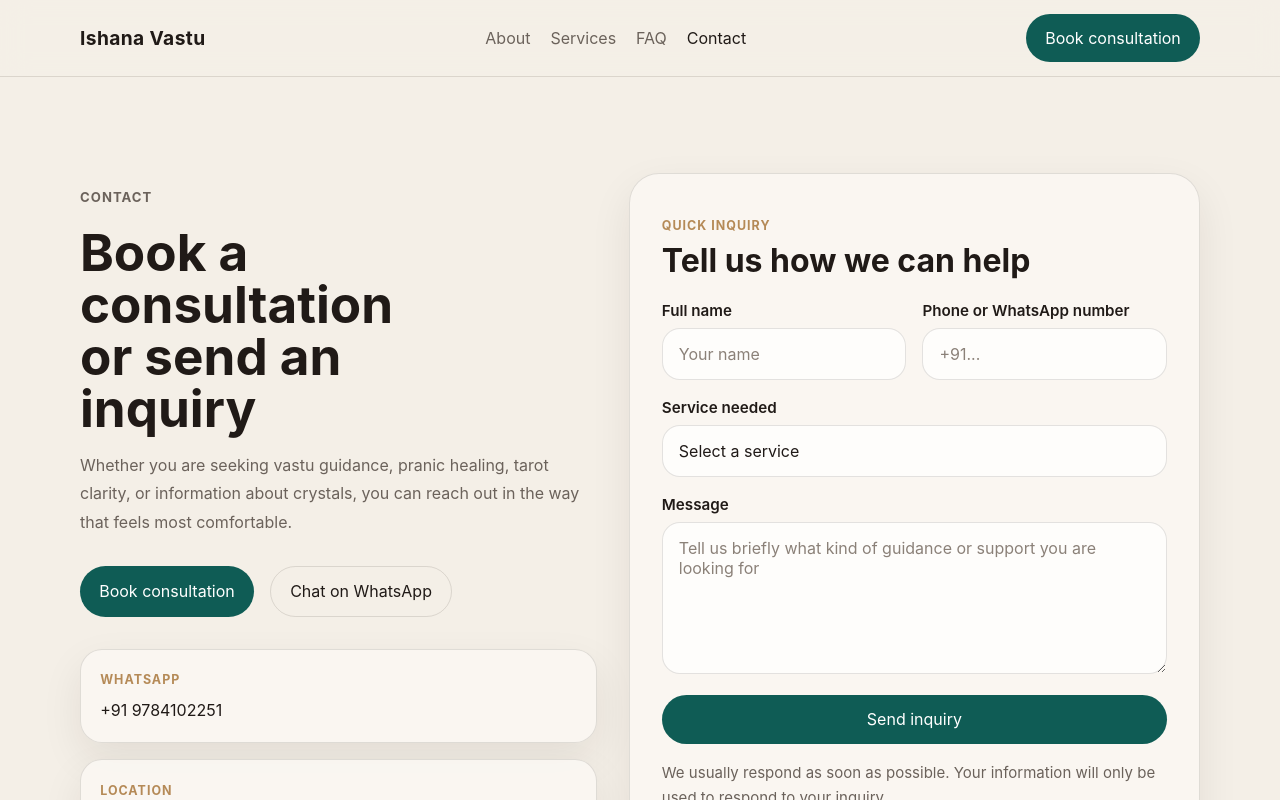
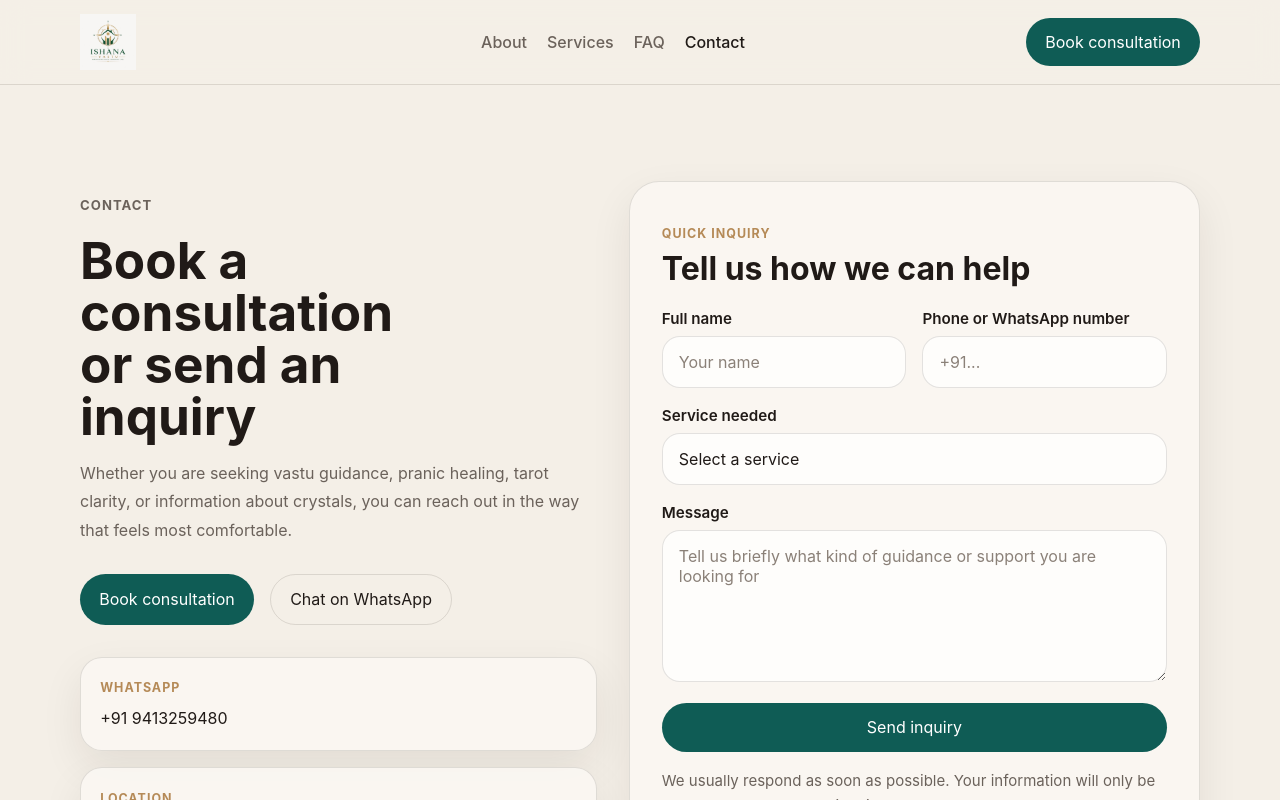
Before and after one commit to KumarManuSaraswat/ishana-vastu, a React (Vite) app: page /contact in a window 1280 px wide. Shown: the top 800 px of the page. Built offline with nearby package versions, Linux system fonts and the light colour scheme.

Commit message:
fixed contact form and added logo

```diff
--- a/index.html
+++ b/index.html
@@ -9,5 +9,12 @@
   <body>
     <div id="root"></div>
     <script type="module" src="/src/main.jsx"></script>
+    <form name="contact" netlify netlify-honeypot="bot-field" hidden>
+  <input type="text" name="fullName" />
+  <input type="text" name="phone" />
+  <input type="text" name="service" />
+  <textarea name="message"></textarea>
+  <input type="text" name="bot-field" />
+</form>
   </body>
 </html>
--- a/src/App.css
+++ b/src/App.css
@@ -65,22 +65,33 @@ img {
 }
 
 .navbar {
-  min-height: 76px;
+  min-height: 84px;
   display: flex;
   align-items: center;
   justify-content: space-between;
-  gap: 1rem;
+  gap: 1.25rem;
 }
 
 .brand {
-  font-size: 1.2rem;
-  font-weight: 700;
-  letter-spacing: 0.02em;
+  display: inline-flex;
+  align-items: center;
+  text-decoration: none;
+  flex: 0 0 auto;
+  min-width: 120px;
+}
+
+.brand-logo {
+  height: 56px;
+  max-width: 140px;
 }
 
 .nav {
   display: flex;
+  align-items: center;
+  justify-content: center;
   gap: 1.25rem;
+  flex: 1 1 auto;
+  min-width: 0;
 }
 
 .nav a,
@@ -88,6 +99,8 @@ img {
 .nav a.active {
   color: var(--muted);
   transition: color 0.25s ease;
+  white-space: nowrap;
+  font-weight: 500;
 }
 
 .nav a:hover,
@@ -108,6 +121,11 @@ img {
     background 0.25s ease,
     color 0.25s ease,
     box-shadow 0.25s ease;
+}
+
+.nav-cta {
+  flex: 0 0 auto;
+  white-space: nowrap;
 }
 
 .nav-cta,
@@ -148,7 +166,7 @@ img {
 }
 
 .hero-section {
-  min-height: calc(100vh - 76px);
+  min-height: calc(100vh - 84px);
   display: flex;
   align-items: center;
   padding: 4rem 0 3rem;
@@ -341,18 +359,6 @@ img {
   gap: 1.5rem;
 }
 
-@media (max-width: 980px) {
-  .team-grid {
-    grid-template-columns: repeat(2, minmax(0, 1fr));
-  }
-}
-
-@media (max-width: 640px) {
-  .team-grid {
-    grid-template-columns: 1fr;
-  }
-}
-
 .team-card {
   padding: 2rem;
   border-radius: 28px;
@@ -487,7 +493,7 @@ img {
 }
 
 .faq-page {
-  min-height: calc(100vh - 76px);
+  min-height: calc(100vh - 84px);
 }
 
 .faq-layout {
@@ -560,7 +566,7 @@ img {
 }
 
 .contact-page {
-  min-height: calc(100vh - 76px);
+  min-height: calc(100vh - 84px);
 }
 
 .contact-layout {
@@ -722,78 +728,6 @@ img {
   background: var(--surface);
 }
 
-@media (max-width: 900px) {
-  .hero-grid,
-  .about-grid,
-  .team-grid,
-  .services-grid,
-  .faq-layout,
-  .contact-layout,
-  .form-grid {
-    grid-template-columns: 1fr;
-  }
-
-  .hero-content h1,
-  .about-copy h2,
-  .section-heading h2,
-  .faq-intro h1,
-  .contact-intro h1 {
-    max-width: 100%;
-  }
-
-  .hero-card {
-    min-height: 300px;
-  }
-
-  .nav {
-    display: none;
-  }
-
-  .contact-form-shell {
-    position: static;
-  }
-}
-
-@media (max-width: 640px) {
-  .navbar {
-    min-height: 70px;
-  }
-
-  .hero-section {
-    padding-top: 2.5rem;
-  }
-
-  .hero-content h1 {
-    font-size: clamp(2.2rem, 10vw, 3.4rem);
-  }
-
-  .nav-cta,
-  .primary-btn,
-  .secondary-btn {
-    width: 100%;
-  }
-
-  .hero-actions,
-  .contact-actions {
-    flex-direction: column;
-  }
-
-  .consult-card,
-  .team-card,
-  .service-card,
-  .contact-form-card {
-    padding: 1.4rem;
-  }
-
-  .faq-question {
-    padding: 1rem 1rem;
-  }
-
-  .faq-answer {
-    padding: 0 1rem 1rem;
-  }
-}
-
 .site-footer {
   padding: 5rem 0 1.5rem;
   background: #e9e0d2;
@@ -853,14 +787,104 @@ img {
   font-size: 0.92rem;
 }
 
+@media (max-width: 980px) {
+  .team-grid {
+    grid-template-columns: repeat(2, minmax(0, 1fr));
+  }
+}
+
 @media (max-width: 900px) {
+  .hero-grid,
+  .about-grid,
+  .services-grid,
+  .faq-layout,
+  .contact-layout,
+  .form-grid {
+    grid-template-columns: 1fr;
+  }
+
+  .hero-content h1,
+  .about-copy h2,
+  .section-heading h2,
+  .faq-intro h1,
+  .contact-intro h1 {
+    max-width: 100%;
+  }
+
+  .hero-card {
+    min-height: 300px;
+  }
+
+  .nav {
+    display: none;
+  }
+
+  .contact-form-shell {
+    position: static;
+  }
+
   .footer-grid {
     grid-template-columns: 1fr 1fr;
   }
 }
 
 @media (max-width: 640px) {
+  .navbar {
+    min-height: 72px;
+    flex-wrap: wrap;
+    padding: 0.75rem 0;
+  }
+
+  .brand-logo {
+    height: 54px;
+    max-width: 130px;
+  }
+
+  .hero-section {
+    padding-top: 2.5rem;
+  }
+
+  .hero-content h1 {
+    font-size: clamp(2.2rem, 10vw, 3.4rem);
+  }
+
+  .nav-cta,
+  .primary-btn,
+  .secondary-btn {
+    width: 100%;
+  }
+
+  .nav-cta {
+    order: 3;
+  }
+
+  .hero-actions,
+  .contact-actions {
+    flex-direction: column;
+  }
+
+  .consult-card,
+  .team-card,
+  .service-card,
+  .contact-form-card {
+    padding: 1.4rem;
+  }
+
+  .faq-question {
+    padding: 1rem 1rem;
+  }
+
+  .faq-answer {
+    padding: 0 1rem 1rem;
+  }
+
   .footer-grid {
     grid-template-columns: 1fr;
   }
 }
+
+@media (max-width: 640px) {
+  .team-grid {
+    grid-template-columns: 1fr;
+  }
+}
--- a/src/components/Navbar.jsx
+++ b/src/components/Navbar.jsx
@@ -4,8 +4,12 @@ function Navbar() {
   return (
     <header className="site-header">
       <div className="container navbar">
-        <NavLink to="/" className="brand">
-          Ishana Vastu
+        <NavLink to="/" className="brand" aria-label="Ishana Vastu home">
+          <img
+            src="/ishana-vastu.jpeg"
+            alt="Ishana Vastu logo"
+            className="brand-logo"
+          />
         </NavLink>
 
         <nav className="nav">
@@ -16,12 +20,13 @@ function Navbar() {
         </nav>
 
         <a
-         className="nav-cta"
-         href="https://calendar.app.google/AiYDcM6pdePHCUcq6"
-         target="_blank"
-         rel="noreferrer">
-        Book consultation
-      </a>
+          className="nav-cta"
+          href="https://calendar.app.google/AiYDcM6pdePHCUcq6"
+          target="_blank"
+          rel="noreferrer"
+        >
+          Book consultation
+        </a>
       </div>
     </header>
   )
--- a/src/pages/Contact.jsx
+++ b/src/pages/Contact.jsx
@@ -41,7 +41,7 @@ function Contact() {
           <div className="contact-info-list">
             <div className="contact-info-card">
               <span className="info-label">WhatsApp</span>
-              <p>+91 9784102251</p>
+              <p>+91 9413259480</p>
             </div>
 
             <div className="contact-info-card">
@@ -75,17 +75,20 @@ function Contact() {
             <h2>Tell us how we can help</h2>
 
             <form
+              name="contact"
+              method="POST"
+              action="/contact/?success=true"
+              data-netlify="true"
+              netlify-honeypot="bot-field"
               className="contact-form"
-              action="https://formsubmit.co/mrdisneyxd1983@gmail.com"
-              method="POST"
             >
-              <input type="hidden" name="_subject" value="New Ishana Vastu inquiry" />
-              <input type="hidden" name="_captcha" value="true" />
-              <input
-                type="hidden"
-                name="_next"
-                value="http://localhost:5173/contact"
-              />
+              <input type="hidden" name="form-name" value="contact" />
+
+              <p hidden>
+                <label>
+                  Don’t fill this out: <input name="bot-field" />
+                </label>
+              </p>
 
               <div className="form-grid">
                 <div className="form-field">
```
Also changed, not shown: public/index.html (added, +7 -0 lines), public/ishana-vastu.jpeg (added).
